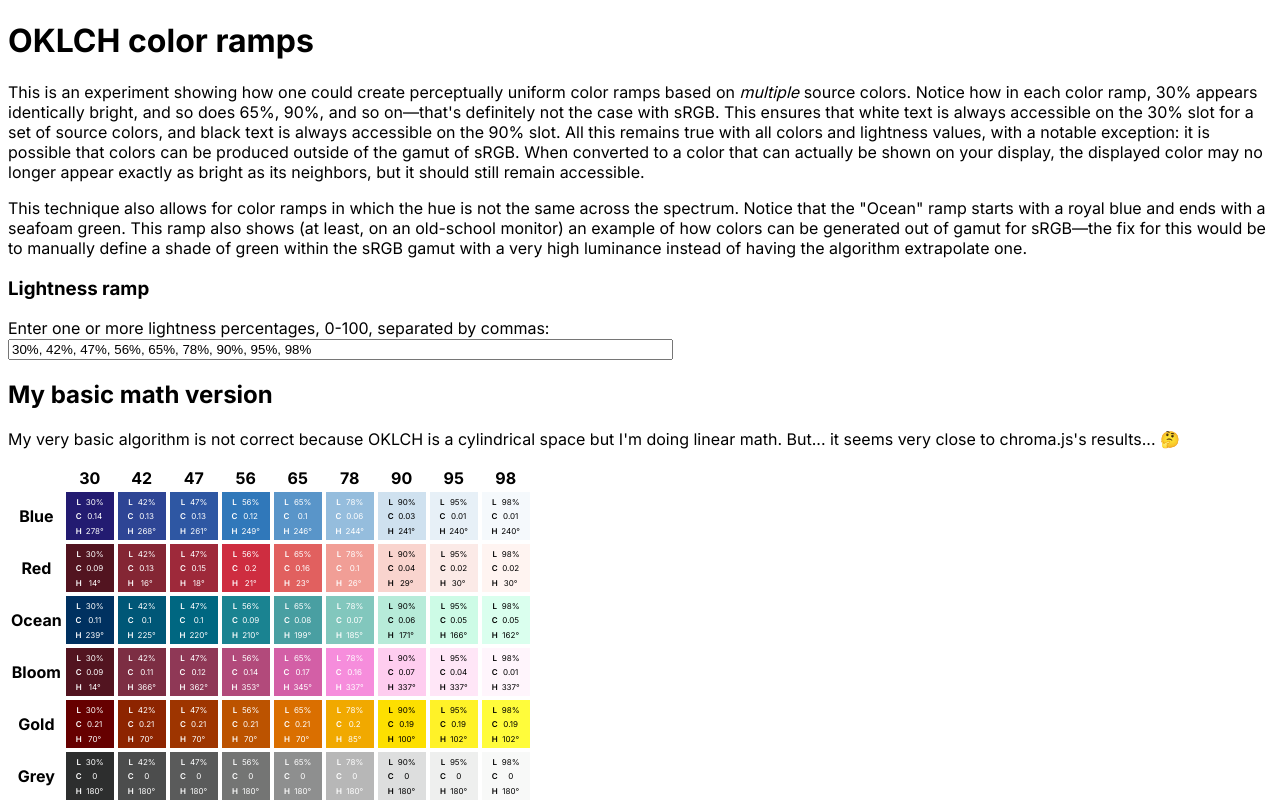
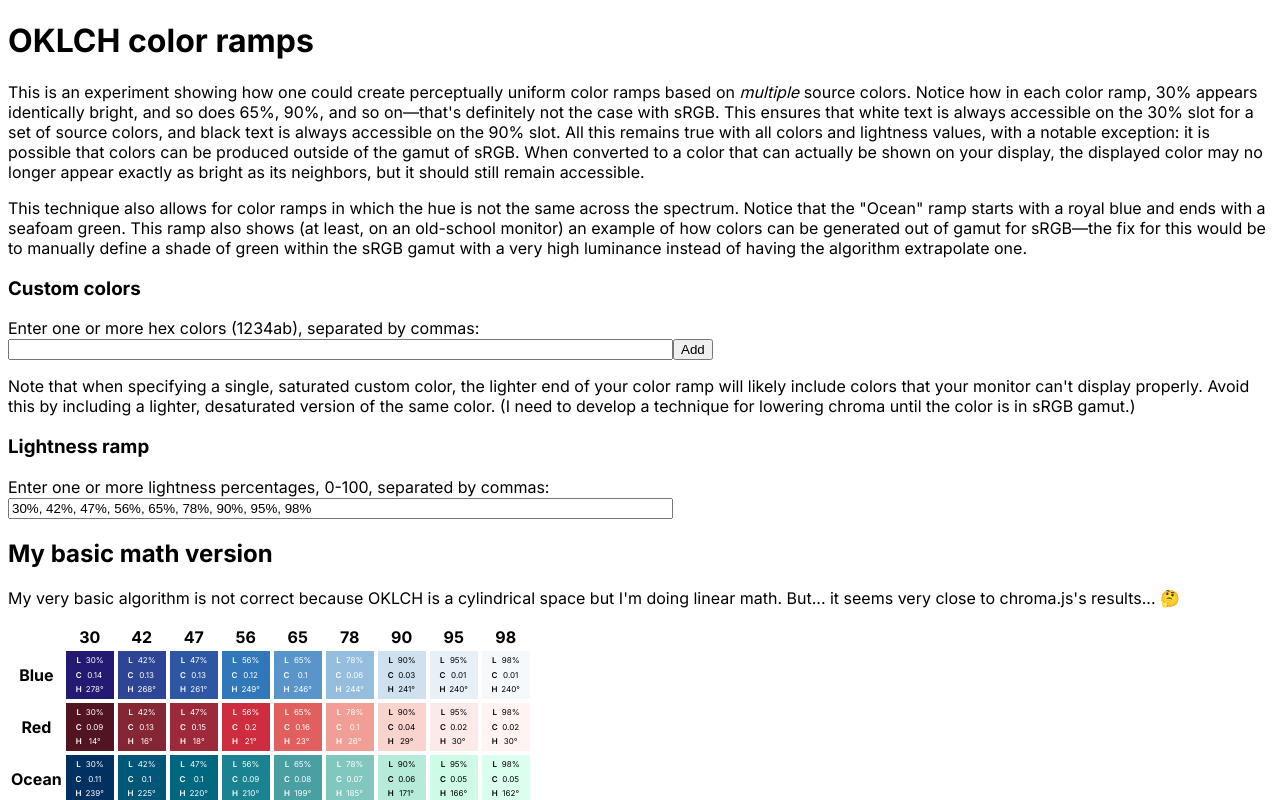
Before and after one commit to TravisSpomer/oklch, a Next.js app: page / in a window 1280 px wide. Shown: the top 800 px of the page. Built offline with nearby package versions, Linux system fonts and the light colour scheme.

Commit message:
Custom color support

```diff
--- a/src/app/page.tsx
+++ b/src/app/page.tsx
@@ -1,6 +1,6 @@
 "use client"
 import { useComputed, useSignal, useSignalEffect, useSignals } from "@preact/signals-react/runtime"
-import chroma from 'chroma-js'
+import chroma, { Color } from 'chroma-js'
 
 import { oklchColorToCss, type OklchColor } from "./OklchColor"
 
@@ -50,6 +50,8 @@ export default function Home() {
 	const lightnesses = useSignal([ .30, .42, .47, .56, .65, .78, .90, .95, .98 ])
 	useSignalEffect(() => { lightnesses.value = parseLightnesses(lightnessesString.value) || lightnesses.value })
 
+	const colorsString = useSignal("")
+
 	const colorsManualMethod = useComputed<OklchColor[][]>(() => {
 		return ramps.value.map(ramp => createColorRampManually(ramp.baseColors, lightnesses.value))
 	})
@@ -67,6 +69,14 @@ export default function Home() {
 			<h1>OKLCH color ramps</h1>
 			<p>This is an experiment showing how one could create perceptually uniform color ramps based on <em>multiple</em> source colors. Notice how in each color ramp, 30% appears identically bright, and so does 65%, 90%, and so on—that's definitely not the case with sRGB. This ensures that white text is always accessible on the 30% slot for a set of source colors, and black text is always accessible on the 90% slot. All this remains true with all colors and lightness values, with a notable exception: it is possible that colors can be produced outside of the gamut of sRGB. When converted to a color that can actually be shown on your display, the displayed color may no longer appear exactly as bright as its neighbors, but it should still remain accessible.</p>
 			<p>This technique also allows for color ramps in which the hue is not the same across the spectrum. Notice that the "Ocean" ramp starts with a royal blue and ends with a seafoam green. This ramp also shows (at least, on an old-school monitor) an example of how colors can be generated out of gamut for sRGB—the fix for this would be to manually define a shade of green within the sRGB gamut with a very high luminance instead of having the algorithm extrapolate one.</p>
+			<h3>Custom colors</h3>
+			<label>
+				Enter one or more hex colors (1234ab), separated by commas:
+				<br />
+				<input type="text" value={colorsString.value} onChange={ev => colorsString.value = ev.target.value} size={80} />
+			</label>
+			<button type="button" onClick={addColorPalette}>Add</button>
+			<p>Note that when specifying a single, saturated custom color, the lighter end of your color ramp will likely include colors that your monitor can't display properly. Avoid this by including a lighter, desaturated version of the same color. (I need to develop a technique for lowering chroma until the color is in sRGB gamut.)</p>
 			<h3>Lightness ramp</h3>
 			<label>
 				Enter one or more lightness percentages, 0-100, separated by commas:
@@ -123,6 +133,26 @@ export default function Home() {
 			</table>
 		</main>
 	)
+
+	function addColorPalette() {
+		try {
+			const colorStrings = colorsString.value.split(",").map(string => string.trim()).filter(string => !!string)
+			const colors = colorStrings.filter(string => chroma.valid(string)).map(string => chroma(string)).map(chromaColorToOurs)
+			if (colors.length < 1) return
+
+			ramps.value = [...ramps.value, { name: "Custom", baseColors: colors }]
+			colorsString.value = ""
+		}
+		catch (ex) {
+			console.error(ex)
+			return
+		}
+	}
+}
+
+function chromaColorToOurs(color: Color): OklchColor {
+	const oklch = color.oklch()
+	return { lightness: oklch[0], chroma: oklch[1], hue: oklch[2], alpha: oklch[3] }
 }
 
 function parseLightnesses(input: string): number[] | null {
```
